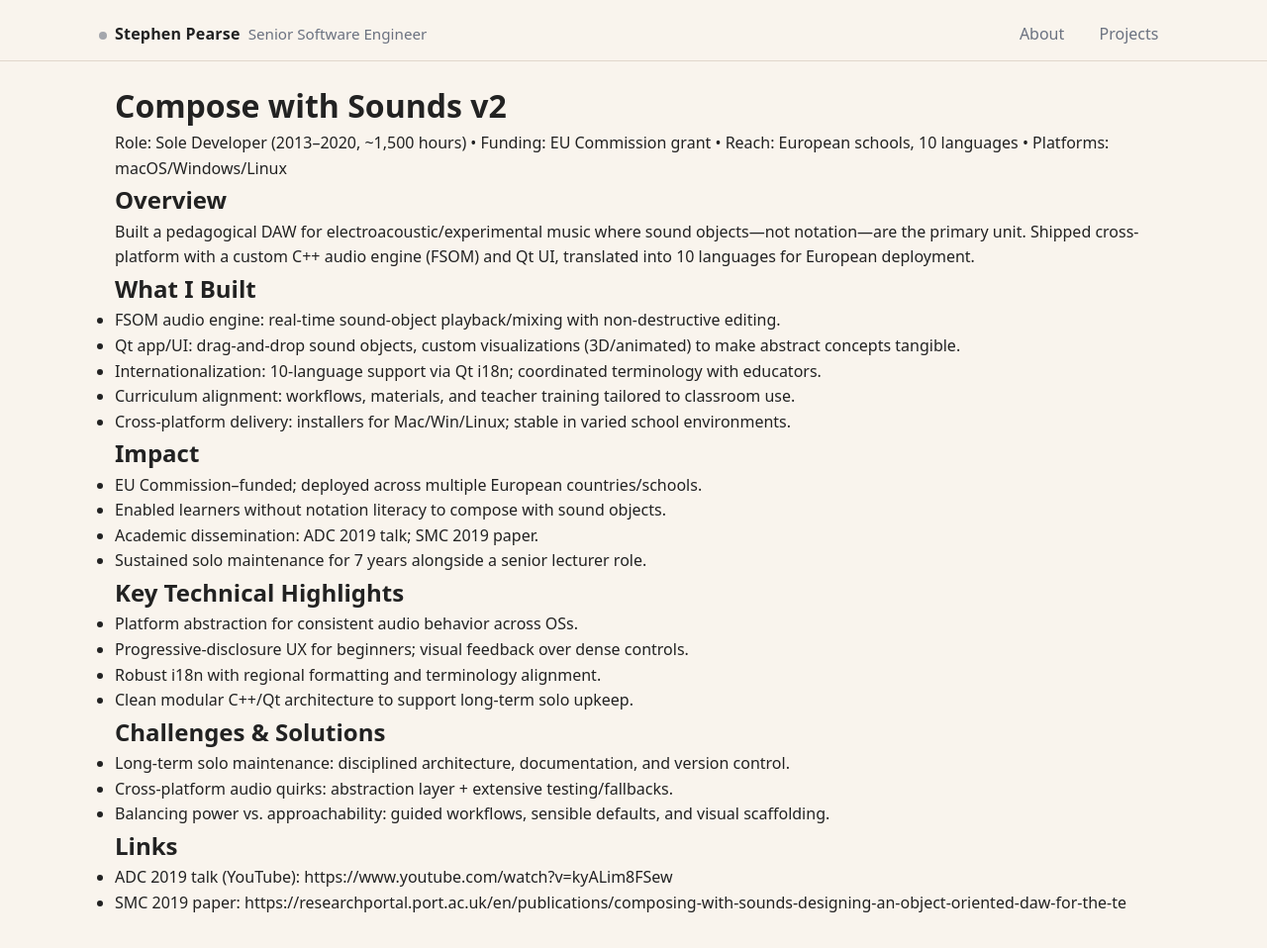
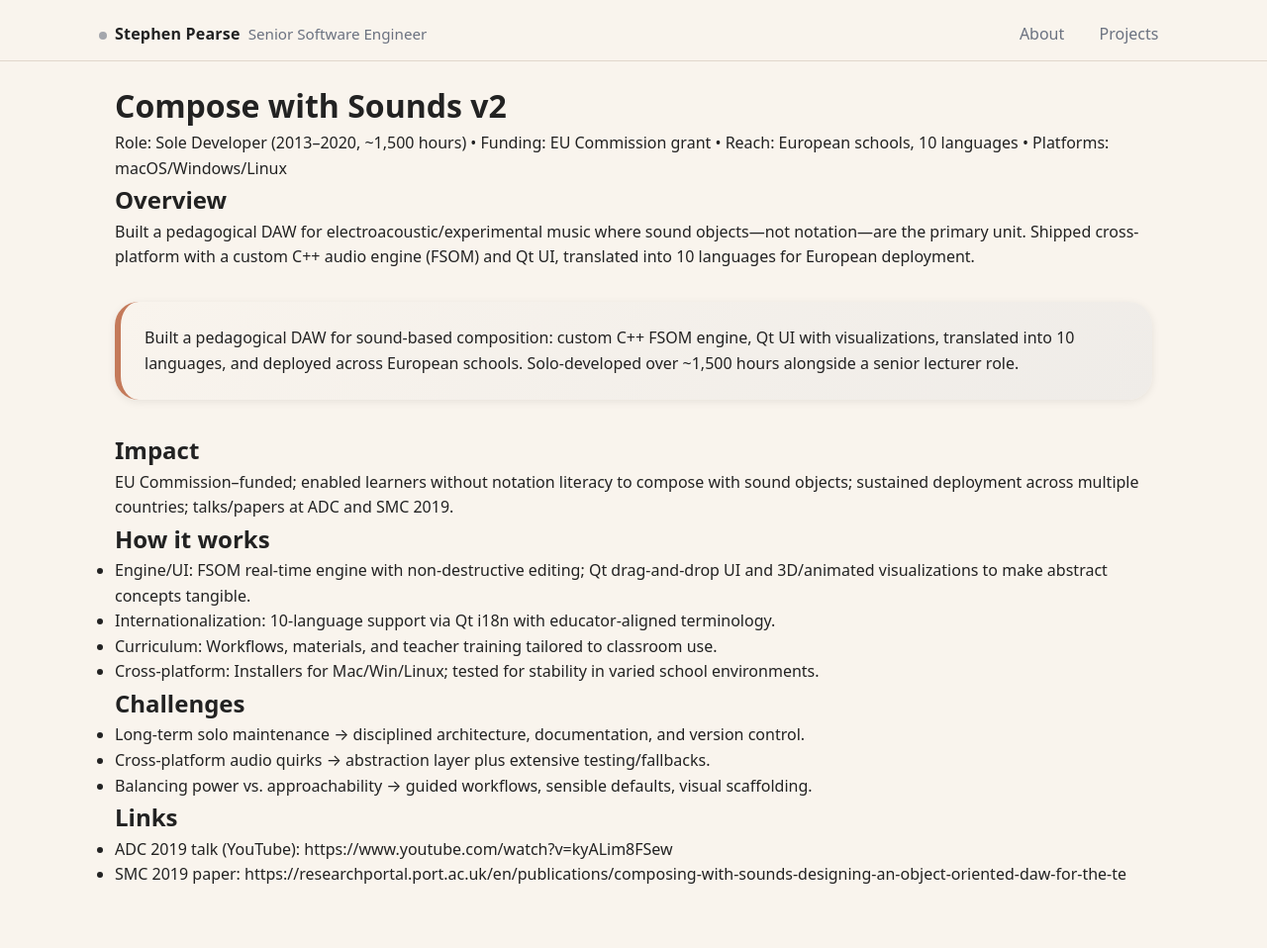
Before and after one commit to spearse/portfolio, a Jekyll site: the page built from projects/03-Compose-with-Sounds.md, in a window 1280 px wide and 958 px high. Shown: the whole window at 99% size. Built offline with Jekyll 4.4.1, drawn with Linux system fonts in a browser that asks for light colours.

Commit message:
remove bullet heavy content

```diff
--- a/projects/03-Compose-with-Sounds.md
+++ b/projects/03-Compose-with-Sounds.md
@@ -10,29 +10,23 @@ Role: Sole Developer (2013–2020, ~1,500 hours) • Funding: EU Commission gran
 ## Overview
 Built a pedagogical DAW for electroacoustic/experimental music where sound objects—not notation—are the primary unit. Shipped cross-platform with a custom C++ audio engine (FSOM) and Qt UI, translated into 10 languages for European deployment.
 
-## What I Built
-- FSOM audio engine: real-time sound-object playback/mixing with non-destructive editing.
-- Qt app/UI: drag-and-drop sound objects, custom visualizations (3D/animated) to make abstract concepts tangible.
-- Internationalization: 10-language support via Qt i18n; coordinated terminology with educators.
-- Curriculum alignment: workflows, materials, and teacher training tailored to classroom use.
-- Cross-platform delivery: installers for Mac/Win/Linux; stable in varied school environments.
+<div class="highlight-box" markdown="1">
+Built a pedagogical DAW for sound-based composition: custom C++ FSOM engine, Qt UI with visualizations, translated into 10 languages, and deployed across European schools. Solo-developed over ~1,500 hours alongside a senior lecturer role.
+</div>
 
 ## Impact
-- EU Commission–funded; deployed across multiple European countries/schools.
-- Enabled learners without notation literacy to compose with sound objects.
-- Academic dissemination: ADC 2019 talk; SMC 2019 paper.
-- Sustained solo maintenance for 7 years alongside a senior lecturer role.
+EU Commission–funded; enabled learners without notation literacy to compose with sound objects; sustained deployment across multiple countries; talks/papers at ADC and SMC 2019.
 
-## Key Technical Highlights
-- Platform abstraction for consistent audio behavior across OSs.
-- Progressive-disclosure UX for beginners; visual feedback over dense controls.
-- Robust i18n with regional formatting and terminology alignment.
-- Clean modular C++/Qt architecture to support long-term solo upkeep.
+## How it works
+- Engine/UI: FSOM real-time engine with non-destructive editing; Qt drag-and-drop UI and 3D/animated visualizations to make abstract concepts tangible.
+- Internationalization: 10-language support via Qt i18n with educator-aligned terminology.
+- Curriculum: Workflows, materials, and teacher training tailored to classroom use.
+- Cross-platform: Installers for Mac/Win/Linux; tested for stability in varied school environments.
 
-## Challenges & Solutions
-- Long-term solo maintenance: disciplined architecture, documentation, and version control.
-- Cross-platform audio quirks: abstraction layer + extensive testing/fallbacks.
-- Balancing power vs. approachability: guided workflows, sensible defaults, and visual scaffolding.
+## Challenges
+- Long-term solo maintenance → disciplined architecture, documentation, and version control.
+- Cross-platform audio quirks → abstraction layer plus extensive testing/fallbacks.
+- Balancing power vs. approachability → guided workflows, sensible defaults, visual scaffolding.
 
 ## Links
 - ADC 2019 talk (YouTube): https://www.youtube.com/watch?v=kyALim8FSew
```
Also changed, not shown: cv_clean.md (added, +43 -0 lines), index.md (+1 -1 lines), projects/01-Density-Copilot.md (+11 -16 lines), projects/02-Density-DAW.md (+11 -18 lines), projects/04-CLaMP3-Audio-Semantic-Search.md (+16 -20 lines), projects/05-Density-Web-Platform.md (+12 -16 lines).
